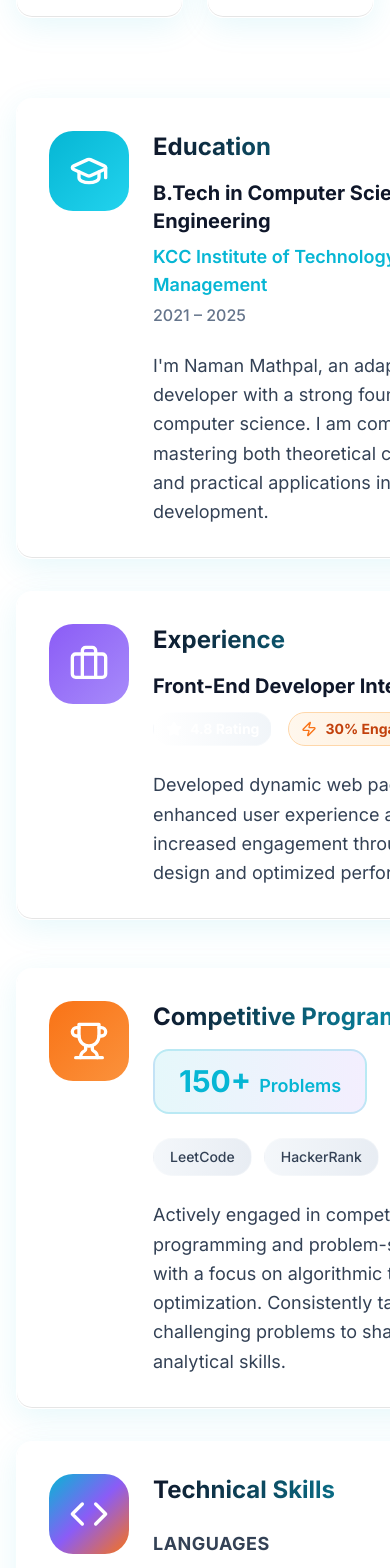
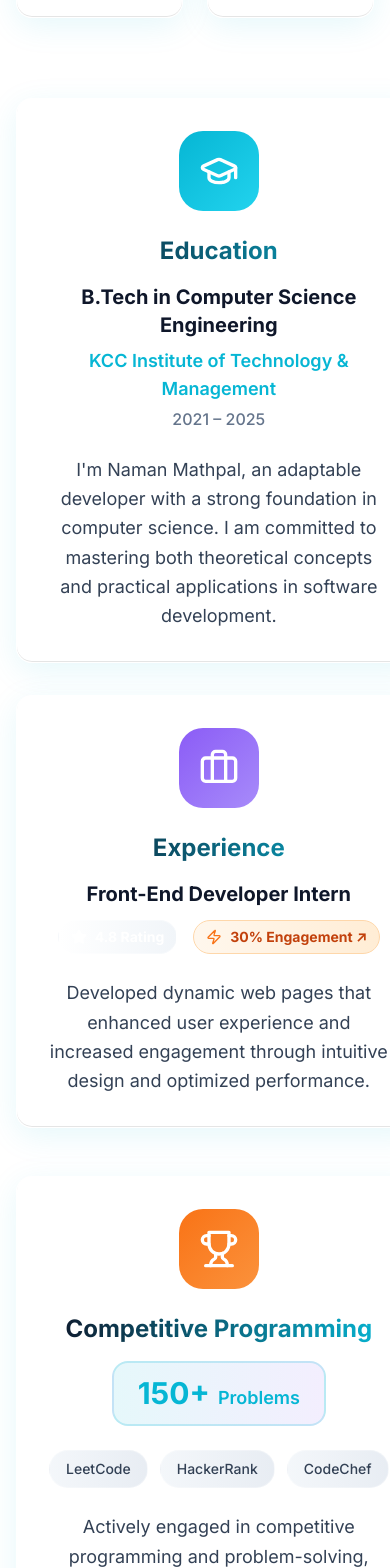
Before and after one commit to mathpalnaman/my-portfolio, a Next.js app: page / in a window 390 px wide. Shown: the part 3080-4648 px from the top of the page. Built offline with nearby package versions, Linux system fonts and the light colour scheme.

Commit message:
orientation adaptation

```diff
--- a/components/about.tsx
+++ b/components/about.tsx
@@ -51,7 +51,7 @@ export function About() {
             <div className="space-y-8">
               {/* Education */}
               <div className="modern-card p-8 group">
-                <div className="flex items-start gap-6">
+                <div className="flex flex-col sm:flex-row items-center sm:items-start text-center sm:text-left gap-6">
                   <div className="w-20 h-20 bg-gradient-to-br from-primary to-primary-400 rounded-3xl flex items-center justify-center flex-shrink-0 group-hover:scale-110 transition-transform duration-300">
                     <GraduationCap className="w-10 h-10 text-white" />
                   </div>
@@ -75,7 +75,7 @@ export function About() {
 
               {/* Experience */}
               <div className="modern-card p-8 group">
-                <div className="flex items-start gap-6">
+                <div className="flex flex-col sm:flex-row items-center sm:items-start text-center sm:text-left gap-6">
                   <div className="w-20 h-20 bg-gradient-to-br from-accent to-accent-400 rounded-3xl flex items-center justify-center flex-shrink-0 group-hover:scale-110 transition-transform duration-300">
                     <Briefcase className="w-10 h-10 text-white" />
                   </div>
@@ -85,7 +85,7 @@ export function About() {
                       <div className="text-xl font-bold text-slate-900 dark:text-white mb-3">
                         Front-End Developer Intern
                       </div>
-                      <div className="flex items-center gap-4 mb-4">
+                      <div className="flex items-center justify-center sm:justify-start gap-4 mb-4">
                         <div className="rating-modern flex items-center gap-2">
                           <Star className="w-4 h-4 rating-star" />
                           <span className="font-bold">4.8 Rating</span>
@@ -108,19 +108,19 @@ export function About() {
             <div className="space-y-8">
               {/* Competitive Programming */}
               <div className="modern-card p-8 group">
-                <div className="flex items-start gap-6">
+                <div className="flex flex-col sm:flex-row items-center sm:items-start text-center sm:text-left gap-6">
                   <div className="w-20 h-20 bg-gradient-to-br from-coral to-coral-400 rounded-3xl flex items-center justify-center flex-shrink-0 group-hover:scale-110 transition-transform duration-300">
                     <Trophy className="w-10 h-10 text-white" />
                   </div>
                   <div className="flex-1">
                     <h3 className="text-2xl font-bold gradient-text mb-4">Competitive Programming</h3>
-                    <div className="flex items-center gap-4 mb-6">
+                    <div className="flex items-center justify-center sm:justify-start gap-4 mb-6">
                       <div className="bg-gradient-to-r from-primary/10 to-accent/10 text-primary border-2 border-primary/20 px-6 py-3 rounded-2xl">
                         <span className="text-3xl font-bold">150+</span>
                         <span className="text-lg ml-2 font-semibold">Problems</span>
                       </div>
                     </div>
-                    <div className="flex gap-3 mb-6">
+                    <div className="flex justify-center sm:justify-start gap-3 mb-6">
                       {["LeetCode", "HackerRank", "CodeChef"].map((platform) => (
                         <span key={platform} className="modern-chip font-semibold">
                           {platform}
@@ -136,7 +136,7 @@ export function About() {
 
               {/* Technical Skills */}
               <div className="modern-card p-8">
-                <div className="flex items-start gap-6">
+                <div className="flex flex-col sm:flex-row items-center sm:items-start text-center sm:text-left gap-6">
                   <div className="w-20 h-20 bg-gradient-to-br from-primary via-accent to-coral rounded-3xl flex items-center justify-center flex-shrink-0">
                     <Code className="w-10 h-10 text-white" />
                   </div>
@@ -148,7 +148,7 @@ export function About() {
                           <h4 className="text-lg font-bold text-slate-700 dark:text-slate-300 mb-3 uppercase tracking-wide">
                             {category}
                           </h4>
-                          <div className="flex flex-wrap gap-3">
+                          <div className="flex flex-wrap justify-center sm:justify-start gap-3">
                             {skills.map((skill) => (
                               <span key={skill} className="modern-chip font-semibold">
                                 {skill}
```
